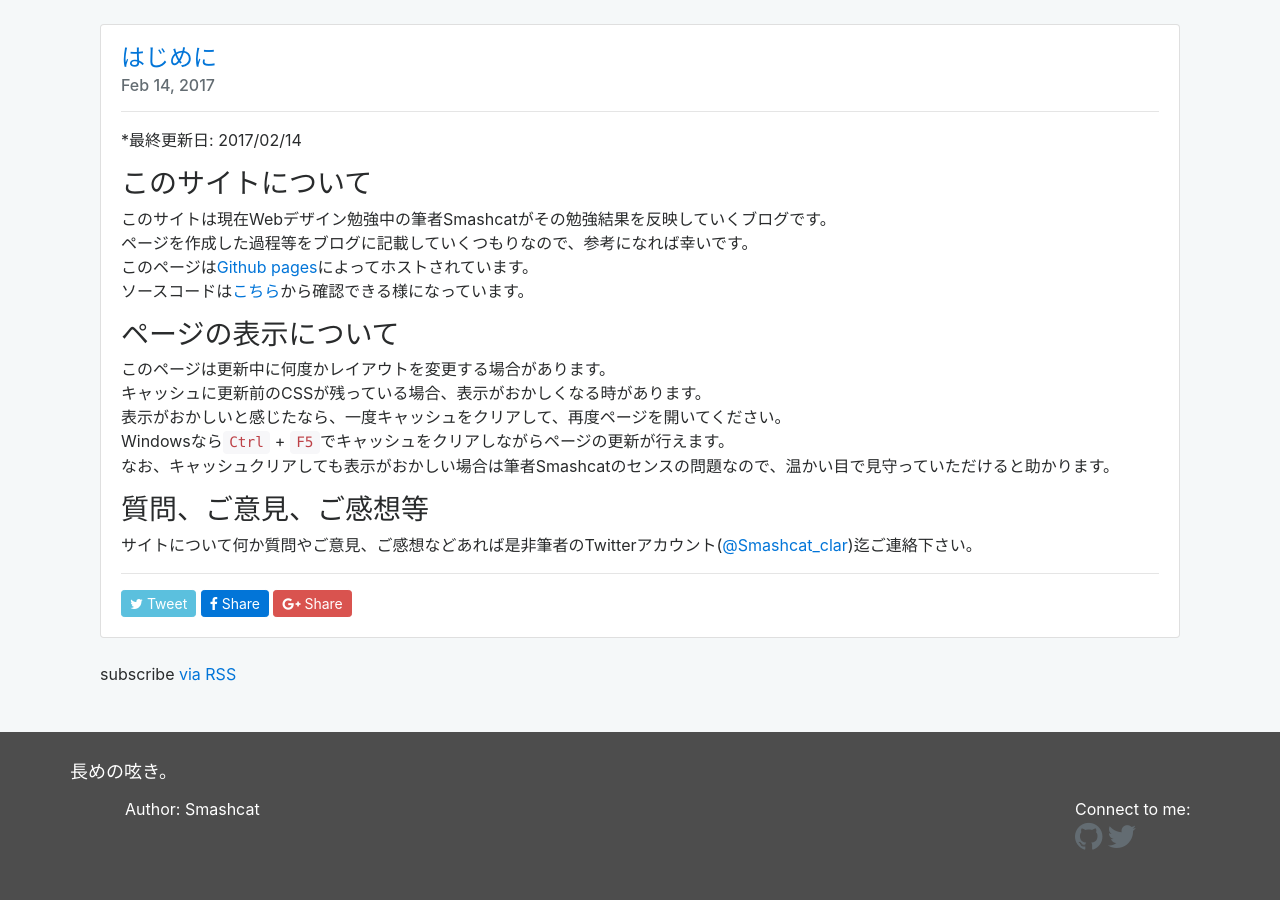
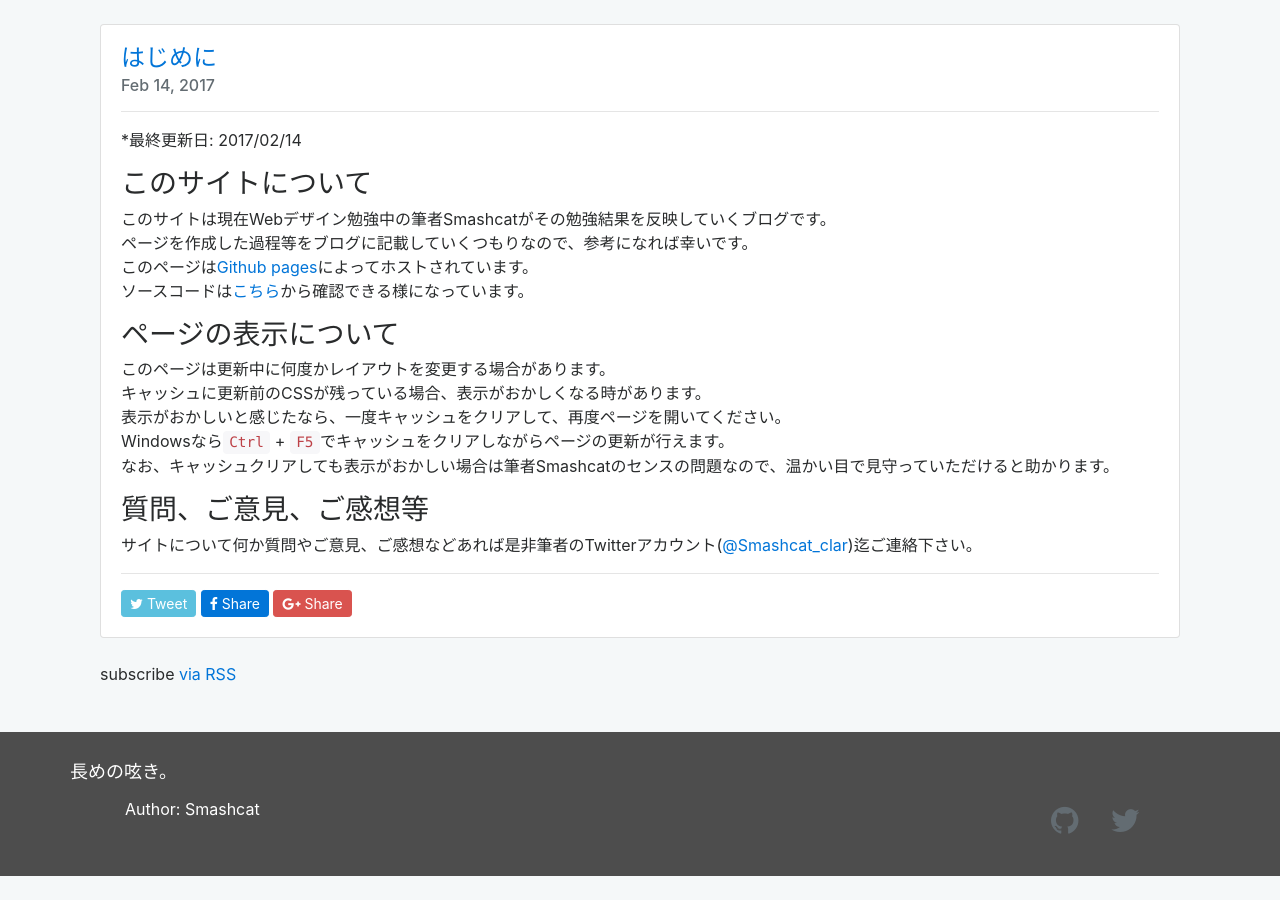
Before and after one commit to Naturalclar/naturalclar.github.io, a Jekyll site: the page built from index.md, in a window 1280 px wide and 900 px high, scrolled down 10337 px. Built offline with Jekyll 4.4.1, drawn with Linux system fonts in a browser that asks for light colours; after the commit the page ends 11213 px from its top, so only the background shows below that.

```diff
--- a/_includes/footer.html
+++ b/_includes/footer.html
@@ -26,23 +26,17 @@
           </div>
           <!-- SNS -->
           <div class="col col-lg-2">
-             <ul class="social-media-list">
-               <li>
-                 Connect to me:
-               </li>
-                <li>
+             <ul class="nav">
                 {% if site.github_username %}
-
+                 <li class="nav-item">
                   {% include icon-github.html username=site.github_username %}
-
+                 </li>
                 {% endif %}
-
                 {% if site.twitter_username %}
-
+                 <li class="nav-item">
                   {% include icon-twitter.html username=site.twitter_username %}
-
+                 </li>
                 {% endif %}
-                </li>
               </ul>
           </div>
         </div>
--- a/_includes/icon-github.html
+++ b/_includes/icon-github.html
@@ -1,3 +1,3 @@
-<a href="https://github.com/{{ include.username }}">
+<a href="https://github.com/{{ include.username }}" class="nav-link">
     <i class="fa fa-github fa-2x text-muted"></i>
 </a>
--- a/_includes/icon-twitter.html
+++ b/_includes/icon-twitter.html
@@ -1,3 +1,3 @@
-<a href="https://twitter.com/{{ include.username }}">
+<a href="https://twitter.com/{{ include.username }}" class="nav-link">
     <i class="fa fa-twitter fa-2x text-muted"></i>
 </a>
```
Also changed, not shown: assets/styles.scss (line endings or trailing spaces), favicon.ico (added).
